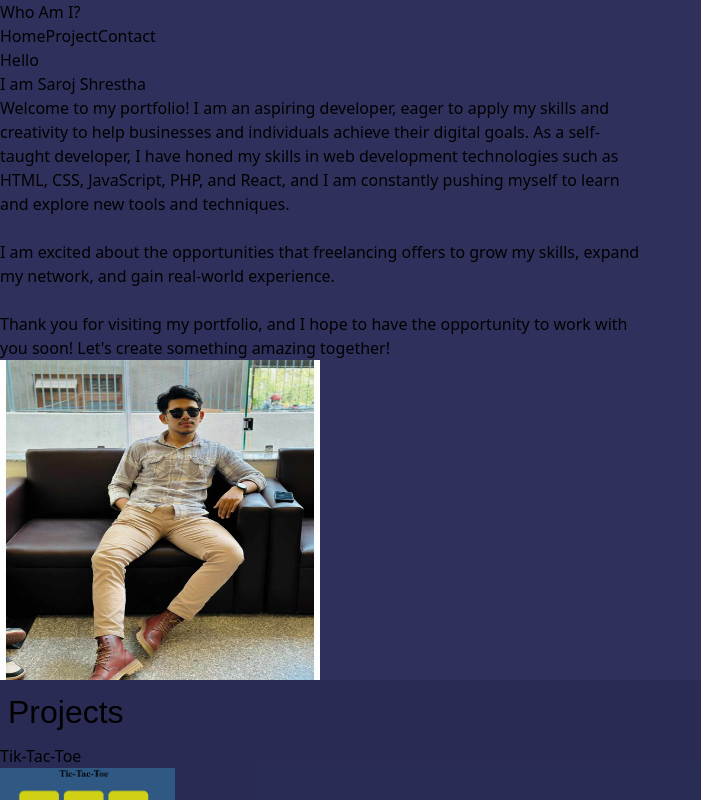
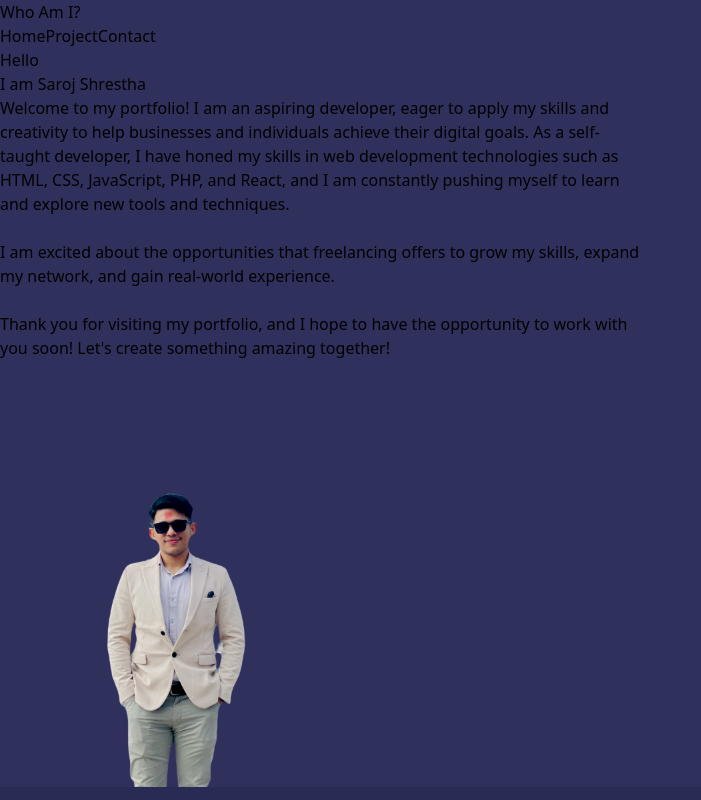
Before and after one commit to sthasaroj13/portfolio, a React (Vite) app: page / in a window 1280 px wide. Shown: the top 800 px of the page, without its empty margins (0-701 px from the left). Built offline with nearby package versions, Linux system fonts and the light colour scheme.

Commit message:
img changes

```diff
--- a/src/pages/Home.jsx
+++ b/src/pages/Home.jsx
@@ -1,12 +1,12 @@
 import React from "react";
-import myimg from "../Image/saroj.png";
+import myimg from "../Image/saroj1.png";
 import "animate.css/animate.min.css"; // Import animate.css
 
 function Home() {
   return (
     <>
       <div className="flex flex-wrap justify-center mt-10 gap-8 md:gap-28">
-        <div className="text-center md:text-left md:ml-20">
+        <div className="text-center md:text-left md:ml-20  mt-12">
           <h1 className="text-cyan-200 text-2xl md:text-3xl font-bold animate__animated animate__fadeIn" style={{animationDuration: '2s'}}>
             Hello
           </h1>
@@ -35,10 +35,10 @@ function Home() {
           </p>
         </div>
 
-        <div className="mt-8 md:mt-16">
+        <div className="">
           <img
-            className="rounded-full border-4 border-aquamarine mx-auto md:ml-0 transition duration-500 ease-in-out transform hover:scale-110 border-cyan-300"
-            style={{ height: "20rem", width: "20rem" }}
+            className="rounded-lg shadow-lg md:rounded-full md:shadow-xl transition duration-500 ease-in-out transform hover:scale-110 "
+            style={{ maxWidth: "100%", height: "auto", maxHeight: "30rem", width: "20rem" }}
             src={myimg}
             alt="Saroj Shrestha"
           />
```
Also changed, not shown: src/Image/saroj1.png (added).
